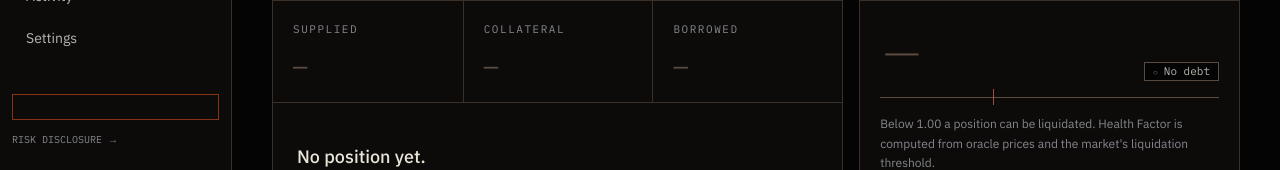
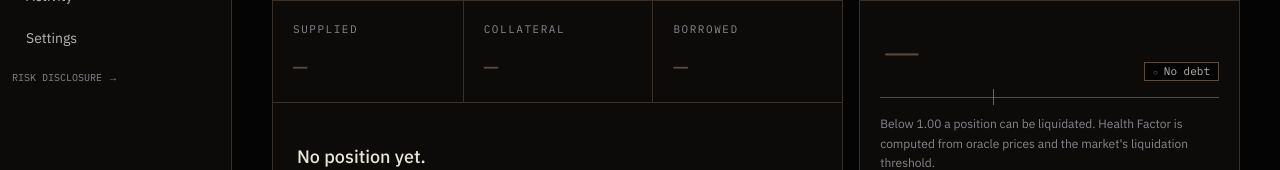
Before and after one commit to Fherum/fherum, a Next.js app in the folder web/: page /app in a window 1280 px wide. Shown: the part 310-480 px from the top of the page. Built offline with nearby package versions, Linux system fonts and the light colour scheme; no server answers; a web font is replaced by a local one.

Commit message:
style: simplify sidebar footer wrapper in shell

```diff
--- a/web/components/shell.tsx
+++ b/web/components/shell.tsx
@@ -30,7 +30,7 @@ function LiveNote() {
 function PrivacyNote() {
   const { mainnet } = useNet();
   return (
-    <div className="mx-3 mt-6 mb-3 border border-bronze/50 p-3 grid gap-1.5">
+    <div>
       {/* <p className="font-mono text-[10px] uppercase text-bronze">■ FHE privacy layer · built in</p>
       <p className="text-xs leading-relaxed text-ink-2">Encrypted positions run through the VEILBOOK FHE adapter, fail-closed with no plaintext fallback.</p>
       <p className="font-mono text-[10px] uppercase text-warn">▲ {mainnet ? "Encryption backend rolling out · positions public for now" : "Testnet · encryption simulated"}</p> */}
```
